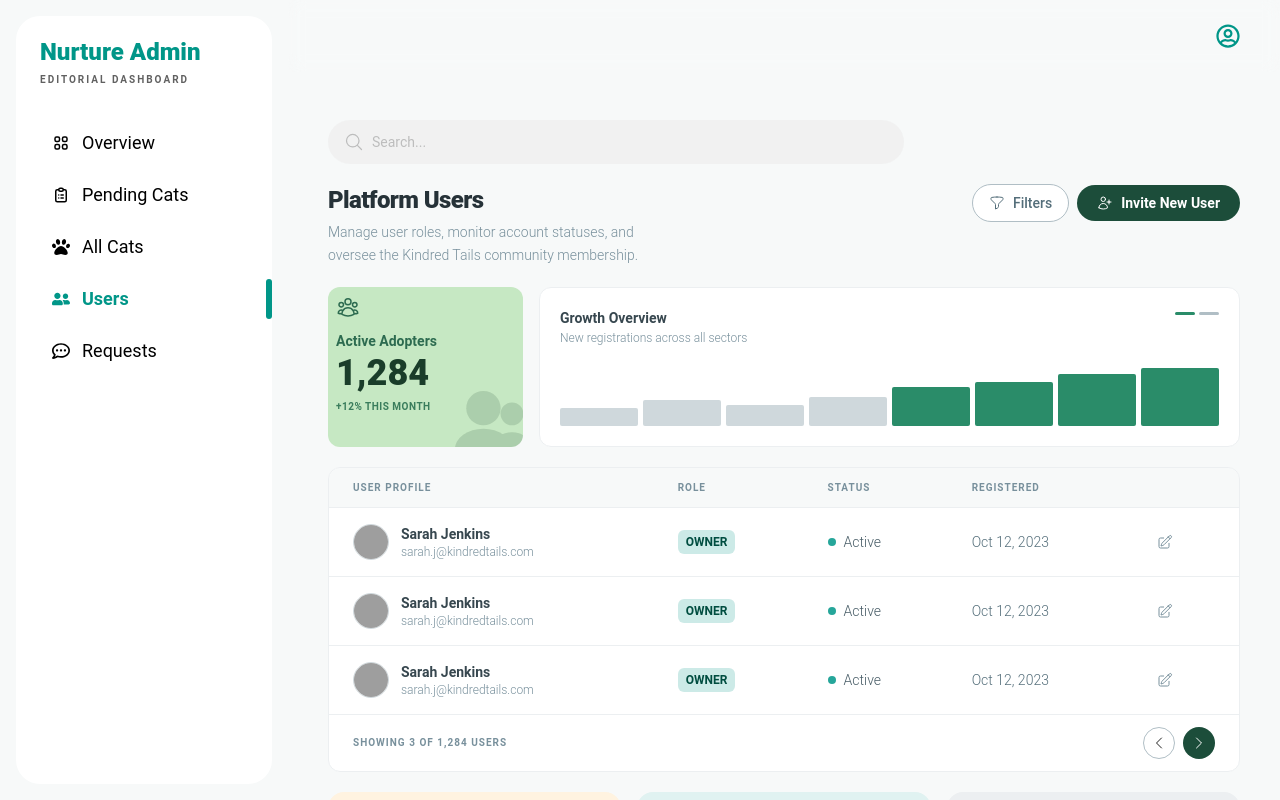
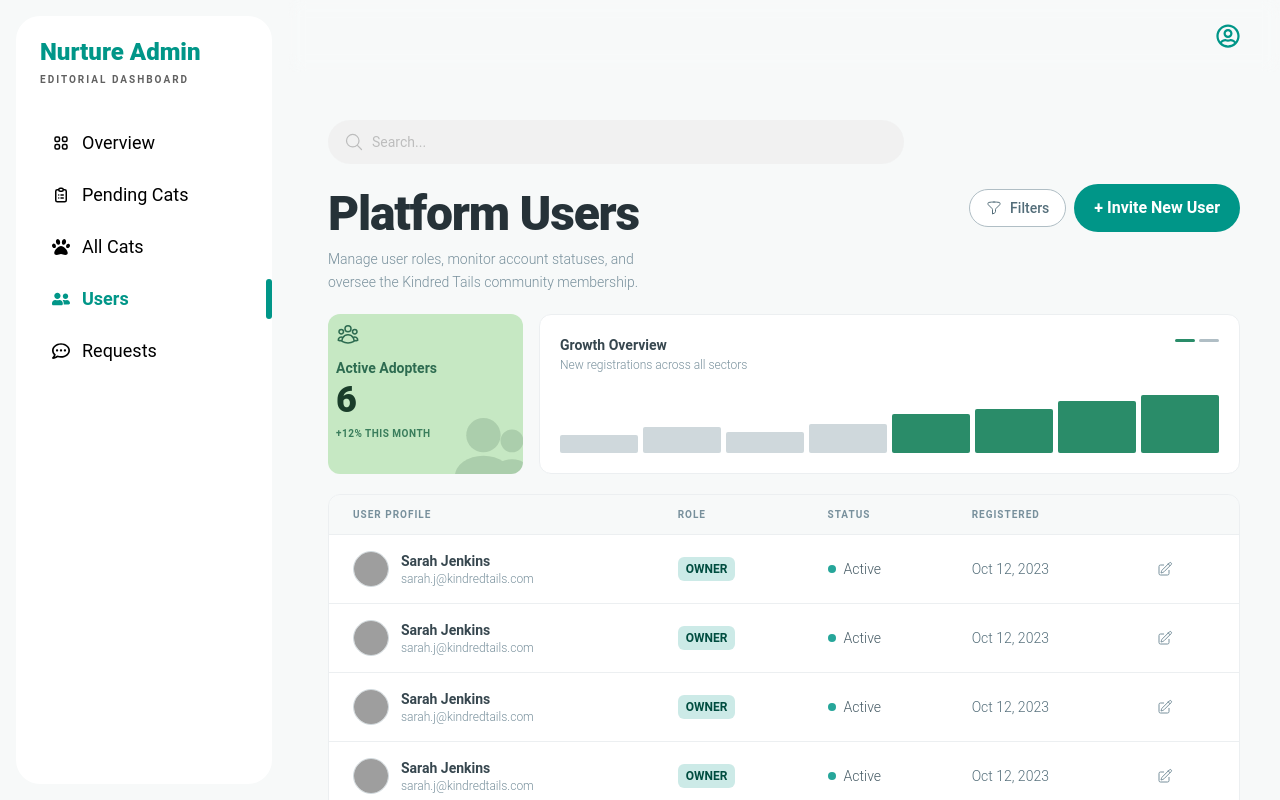
Before and after one commit to MOsaber22/Pet-Stay, a React (Vite) app: page /admin/users in a window 1280 px wide. Shown: the top 800 px of the page. Built offline with nearby package versions, Linux system fonts and the light colour scheme; grey boxes are pictures that could not be loaded.

Commit message:
users & adoption-req page

```diff
--- a/src/admin/screens/AdoptionRequest/AdoptionRequest.jsx
+++ b/src/admin/screens/AdoptionRequest/AdoptionRequest.jsx
@@ -9,10 +9,10 @@ const AdoptionRequest = () => {
   return (
   <div className="w-full bg-[#f6f8f7] px-4 sm:px-6 lg:px-8 py-2 flex-1">
 
-      {/* Top bar */}
+
       <div className="flex items-center justify-between mb-6">
 
-        {/* Search */}
+
         <div className="w-full max-w-xl relative">
           <MagnifyingGlassIcon className="h-5 w-5 text-gray-400 absolute left-4 top-1/2 -translate-y-1/2" />
           <input
--- a/src/admin/screens/Users/Users.jsx
+++ b/src/admin/screens/Users/Users.jsx
@@ -11,62 +11,194 @@ from "@heroicons/react/24/outline";
 import { UserCircleIcon } from "@heroicons/react/24/solid";
 
 const ROWS = [
-  { img: "https://i.pravatar.cc/80?img=47", name: "Sarah Jenkins", email:"sarah.j@kindredtails.com", role: "Owner", owner: true,  active: true,  date: "Oct 12, 2023" },
-  { img: "https://i.pravatar.cc/80?img=47", name: "Sarah Jenkins",email:"sarah.j@kindredtails.com", role: "Owner", owner: true,  active: true,  date: "Oct 12, 2023" },
-   { img: "https://i.pravatar.cc/80?img=47", name: "Sarah Jenkins",email:"sarah.j@kindredtails.com", role: "Owner", owner: true,  active: true,  date: "Oct 12, 2023" },
+  { img: "https://i.pravatar.cc/80?img=47",
+    name: "Sarah Jenkins",
+    email:"sarah.j@kindredtails.com",
+    role: "Owner",
+    owner: true,
+    active: true,
+    date: "Oct 12, 2023" },
+     { img: "https://i.pravatar.cc/80?img=47",
+    name: "Sarah Jenkins",
+    email:"sarah.j@kindredtails.com",
+    role: "Owner",
+    owner: true,
+    active: true,
+    date: "Oct 12, 2023" },
+  { img: "https://i.pravatar.cc/80?img=47",
+    name: "Sarah Jenkins",
+    email:"sarah.j@kindredtails.com",
+    role: "Owner",
+    owner: true,
+    active: true,
+    date: "Oct 12, 2023" },
+    { img: "https://i.pravatar.cc/80?img=47",
+    name: "Sarah Jenkins",
+    email:"sarah.j@kindredtails.com",
+    role: "Owner",
+    owner: true,
+    active: true,
+    date: "Oct 12, 2023" },
+    { img: "https://i.pravatar.cc/80?img=47",
+    name: "Sarah Jenkins",
+    email:"sarah.j@kindredtails.com",
+    role: "Owner",
+    owner: true,
+    active: true,
+    date: "Oct 12, 2023" },
+     { img: "https://i.pravatar.cc/80?img=47",
+    name: "Sarah Jenkins",
+    email:"sarah.j@kindredtails.com",
+    role: "Owner",
+    owner: true,
+    active: true,
+    date: "Oct 12, 2023" },
   ];
 
 const BARS = [28, 40, 32, 45, 60, 68, 80, 90];
 
 const INFOS = [
-  { Icon: LockClosedIcon, title: "Access Control",   desc: "Owners have full administrative rights including billing access.",
+  { Icon: LockClosedIcon,
+    title: "Access Control",
+    desc: "Owners have full administrative rights including billing access.",
     bg: "bg-orange-50",  iconBg: "bg-orange-100",  iconColor: "text-orange-500" },
-  { Icon: ShieldCheckIcon,title: "Safety Protocols", desc: "All users must complete identity verification before adoption.",
-     bg: "bg-teal-50",    iconBg: "bg-teal-100",    iconColor: "text-teal-600"   },
-  { Icon: ClipboardDocumentListIcon, title: "Audit Logs",desc: "Account changes are recorded in the global editorial log.",
+  { Icon: ShieldCheckIcon,
+    title: "Safety Protocols",
+    desc: "All users must complete identity verification before adoption.",
+    bg: "bg-teal-50", iconBg:"bg-teal-100", iconColor: "text-teal-600" },
+  { Icon: ClipboardDocumentListIcon,
+    title: "Audit Logs",
+    desc: "Account changes are recorded in the global editorial log.",
     bg: "bg-blue-gray-50", iconBg: "bg-blue-gray-100", iconColor: "text-blue-gray-500" },
 ];
 
-
 const Users = () => {
 const [search, setSearch] = useState("");
-  const filtered = ROWS.filter(r => r.name.toLowerCase().includes(search.toLowerCase()) || r.email.toLowerCase().includes(search.toLowerCase()));
+const [query, setQuery] = useState("");
+const [page, setPage] = useState(1);
+const [invite, setInvite] = useState(false);
+const [email, setEmail] = useState("");
+const [message, setMessage] = useState("");
+const [loading, setLoading] = useState(false);
+const [editUser, setEditUser] = useState(null);
+const perPage = 4;
+const handleInvite = async () => {
+  if (!email.trim()) {
+    setMessage("Enter email first");
+    return;
+  }
+
+  if (!email.includes("@")) {
+    setMessage("Enter a valid email");
+    return;
+  }
+
+  try {
+    setLoading(true);
+    setMessage("");
+
+    const res = await fetch("http://localhost:5000/api/admin/invite-user", {
+      method: "POST",
+      headers: {
+        "Content-Type": "application/json",
+      },
+      body: JSON.stringify({
+      email: email,
+      role: "user",
+      }),
+    });
+
+    const data = await res.json();
+
+    if (!res.ok) {
+      setMessage(data.message || "Failed to send invite");
+      return;
+    }
+
+    setMessage("Invite sent successfully");
+    setEmail("");
+    setInvite(false);
+  } catch (error) {
+    setMessage("Something went wrong");
+  } finally {
+    setLoading(false);
+  }
+};
+const activeCount = ROWS.filter(r => r.active === true).length;
+
+const filtered = ROWS.filter(({ name, email, role }) =>
+  name.toLowerCase().includes(query.toLowerCase()) ||
+  email.toLowerCase().includes(query.toLowerCase()) ||
+  role.toLowerCase().includes(query.toLowerCase())
+);
+
+const start = (page - 1) * perPage;
+const visible = filtered.slice(start, start + perPage);
+const total = Math.ceil(filtered.length / perPage);
 
   return (
       <div className="min-h-screen bg-[#f7f9f9] flex gap-6">
-
       <div className="w-full px-4 sm:px-6 lg:px-2 py-6 flex flex-col gap-5">
 
         <div className="w-full max-w-xl relative">
-          <MagnifyingGlassIcon className="h-5 w-5 text-gray-400 absolute left-4 top-1/2 -translate-y-1/2" />
+          <button onClick={() => setQuery(search)}>
+            <MagnifyingGlassIcon className="h-5 w-5 text-gray-400 absolute left-4 top-1/2 -translate-y-1/2 cursor-pointer" />
+          </button>
           <input
             type="text"
             placeholder="Search..."
+            value={search}
+            onChange={e => setSearch(e.target.value)}
+            onKeyDown={e => e.key === "Enter" && setQuery(search)}
             className="w-full rounded-full bg-gray-200/70 pl-11 pr-4 py-3 text-sm text-gray-700 placeholder-gray-400 outline-none focus:ring-2 focus:ring-teal-500"
           />
         </div>
 
         <div className="flex flex-wrap items-start justify-between gap-4">
           <div>
-            <Typography variant="h4" className="font-extrabold text-blue-gray-900 tracking-tight">Platform Users</Typography>
+            <Typography variant="h1" className="font-extrabold  text-blue-gray-900 tracking-tight">Platform Users</Typography>
             <Typography className="text-sm text-blue-gray-400 mt-1 max-w-xs leading-relaxed">Manage user roles, monitor account statuses, and oversee the Kindred Tails community membership.</Typography>
           </div>
           <div className="flex items-center gap-2">
             <button className="flex items-center gap-2 border border-blue-gray-200 rounded-full px-4 py-2 text-sm font-medium text-blue-gray-600 bg-white hover:bg-blue-gray-50 transition">
               <FunnelIcon className="h-4 w-4" /> Filters
             </button>
-            <button className="flex items-center gap-2 bg-[#1C4D3A] hover:bg-[#163829] text-white rounded-full px-5 py-2 text-sm font-semibold transition">
-              <UserPlusIcon className="h-4 w-4" /> Invite New User
+            <button onClick={() => setInvite(true)} className="inline-flex items-center justify-center gap-2 primary-bg hover:bg-teal-800 text-white font-semibold text-md rounded-full px-5 py-3 transition-colors">
+              + Invite New User
             </button>
           </div>
         </div>
+
+        {invite ? (
+          <div className="fixed inset-0 bg-black/40 flex items-center justify-center z-50">
+            <div className="w-96 bg-white p-6 rounded-2xl shadow-xl flex flex-col gap-4">
+              <Typography variant="h6" className="font-bold text-blue-gray-800">Invite New User</Typography>
+              <Typography className="text-xs text-blue-gray-400 -mt-2">Send an invitation link to join the platform.</Typography>
+              <input
+                value={email}
+                onChange={e => setEmail(e.target.value)}
+                placeholder="Enter email address"
+                className="w-full border border-blue-gray-200 rounded-2xl px-4 py-3 text-sm text-blue-gray-700 placeholder-blue-gray-300 outline-none focus:ring-2 focus:ring-teal-500 transition"
+              />
+              {message ? <p className={`text-xs ${message.includes("success") ? "text-teal-600" : "text-red-400"}`}>{message}</p> : null}
+              <div className="flex gap-3">
+                <button onClick={() => { setInvite(false); setEmail(""); setMessage(""); }} className="flex-1 border border-blue-gray-200 rounded-xl py-2.5 text-sm font-medium text-blue-gray-600 hover:bg-blue-gray-50 transition">
+                  Cancel
+                </button>
+                <button onClick={handleInvite} className="flex-1 bg-[#1C4D3A] hover:bg-[#163829] text-white rounded-xl py-2.5 text-sm font-semibold transition">
+                  {loading ? "Sending..." : "Send Invite"}
+                </button>
+              </div>
+            </div>
+          </div>
+        ) : null}
 
         <div className="grid grid-cols-1 sm:grid-cols-[195px_1fr] gap-4">
           <Card className="bg-[#C6E8C3] shadow-none border-0 relative overflow-hidden">
             <CardBody className="p-2">
               <UserGroupIcon className="h-6 w-6 text-[#2D6B50] mb-3" />
               <Typography className="text-sm font-semibold text-[#2D6B50]">Active Adopters</Typography>
-              <Typography className="text-4xl font-extrabold text-[#1A3D2A] leading-none mt-1">1,284</Typography>
+              <Typography className="text-4xl font-extrabold text-[#1A3D2A] leading-none mt-1">{activeCount}</Typography>
               <Typography className="text-[10px] font-bold text-[#3A7D5C] uppercase tracking-wider mt-2">+12% this month</Typography>
               <div className="absolute -right-2 -bottom-4 opacity-15">
                 <svg viewBox="0 0 80 70" className="h-20"><circle cx="38" cy="22" r="15" fill="#1A3D2A"/><ellipse cx="38" cy="58" rx="25" ry="18" fill="#1A3D2A"/><circle cx="63" cy="27" r="10" fill="#1A3D2A"/><ellipse cx="63" cy="56" rx="16" ry="13" fill="#1A3D2A"/></svg>
@@ -95,7 +227,6 @@ const [search, setSearch] = useState("");
           </Card>
         </div>
 
-        {/* Table */}
         <Card className="shadow-none border border-blue-gray-50 overflow-hidden">
           <CardBody className="p-0 overflow-x-auto">
             <table className="w-full min-w-[560px] table-auto text-left">
@@ -109,8 +240,13 @@ const [search, setSearch] = useState("");
                 </tr>
               </thead>
               <tbody>
-                {filtered.map(({ img, name, email, role, owner, active, date }, i) => (
-                  <tr key={name} className={`hover:bg-blue-gray-50/40 transition-colors ${i < filtered.length - 1 ? "border-b border-blue-gray-50" : ""}`}>
+                {filtered.length === 0 ? (
+                  <tr>
+                    <td colSpan={5} className="px-6 py-10 text-center text-blue-gray-400 text-sm">User not found</td>
+                  </tr>
+                ) : (
+                  visible.map(({ img, name, email, role, owner, active, date }, i) => (
+                    <tr key={`${name}-${i}`} className={`hover:bg-blue-gray-50/40 transition-colors ${i < visible.length - 1 ? "border-b border-blue-gray-50" : ""}`}>
                       <td className="px-6 py-4">
                         <div className="flex items-center gap-3">
                           <Avatar src={img} alt={name} size="sm" className="border border-blue-gray-100" />
@@ -136,20 +272,26 @@ const [search, setSearch] = useState("");
                         </Tooltip>
                       </td>
                     </tr>
-                ))}
+                  ))
+                )}
               </tbody>
             </table>
           </CardBody>
           <CardFooter className="flex items-center justify-between border-t border-blue-gray-50 px-6 py-3">
-            <Typography className="text-[10px] font-bold uppercase tracking-widest text-blue-gray-400">Showing {filtered.length} of 1,284 Users</Typography>
+            <Typography className="text-[10px] font-bold uppercase tracking-widest text-blue-gray-400">
+              Showing {visible.length} of {filtered.length} — Page {page} of {total}
+            </Typography>
             <div className="flex gap-2">
-              <IconButton variant="outlined" size="sm" className="rounded-full border-blue-gray-200"><ChevronLeftIcon className="h-4 w-4" /></IconButton>
-              <IconButton size="sm" className="rounded-full bg-[#1C4D3A] shadow-none"><ChevronRightIcon className="h-4 w-4 text-white" /></IconButton>
+              <IconButton variant="outlined" size="sm" className="rounded-full border-blue-gray-200 active:scale-95 transition-all" onClick={() => setPage(p => Math.max(p - 1, 1))} disabled={page === 1}>
+                <ChevronLeftIcon className="h-4 w-4" />
+              </IconButton>
+              <IconButton size="sm" className="rounded-full bg-[#1C4D3A] shadow-none hover:bg-[#163829] active:scale-95 transition-all" onClick={() => setPage(p => Math.min(p + 1, total))} disabled={page === total}>
+                <ChevronRightIcon className="h-4 w-4 text-white" />
+              </IconButton>
             </div>
           </CardFooter>
         </Card>
 
-        {/* Info Cards */}
         <div className="grid grid-cols-1 sm:grid-cols-3 gap-4">
           {INFOS.map(({ Icon, title, desc, bg, iconBg, iconColor }) => (
             <div key={title} className={`${bg} rounded-2xl p-4 flex items-start gap-3`}>
@@ -164,7 +306,7 @@ const [search, setSearch] = useState("");
 
       </div>
     </div>
-  )
+  );
 }
 
 export default Users
```
Lines whose indentation alone changed are shown as unchanged.
